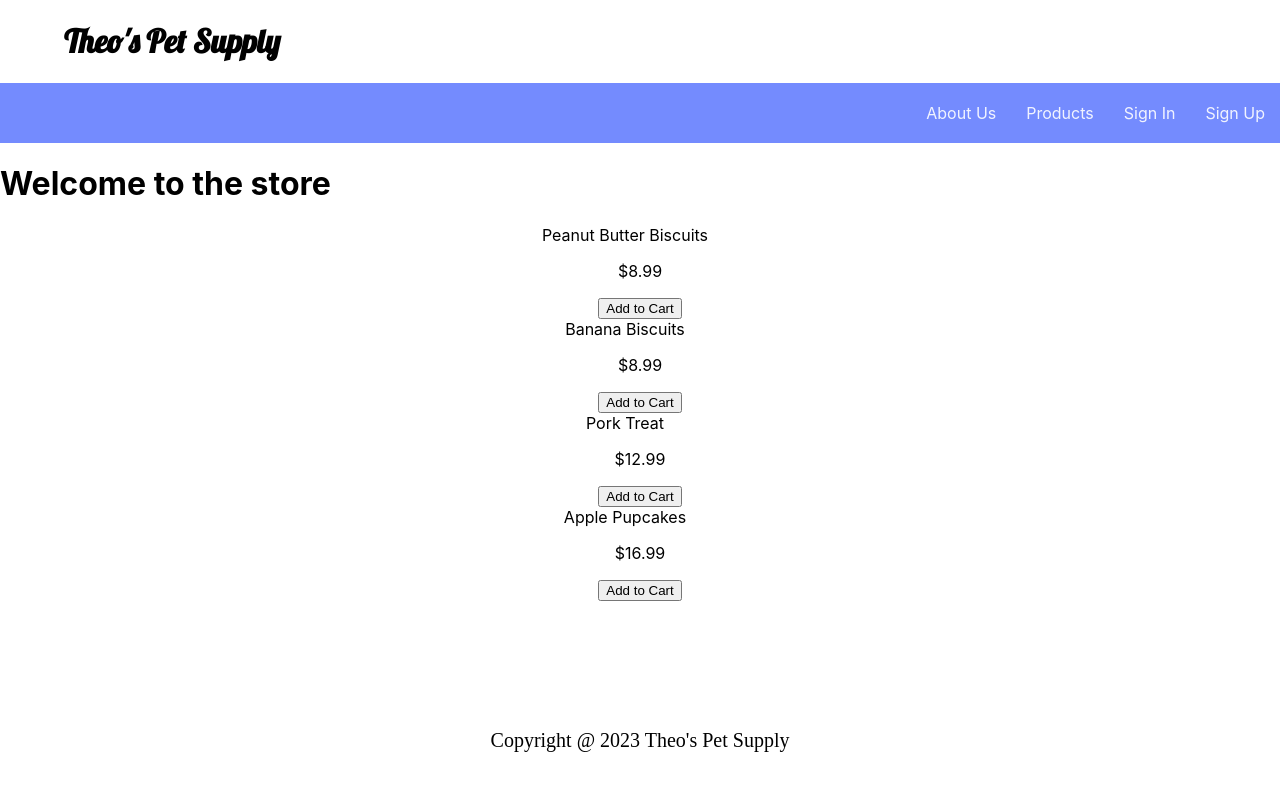
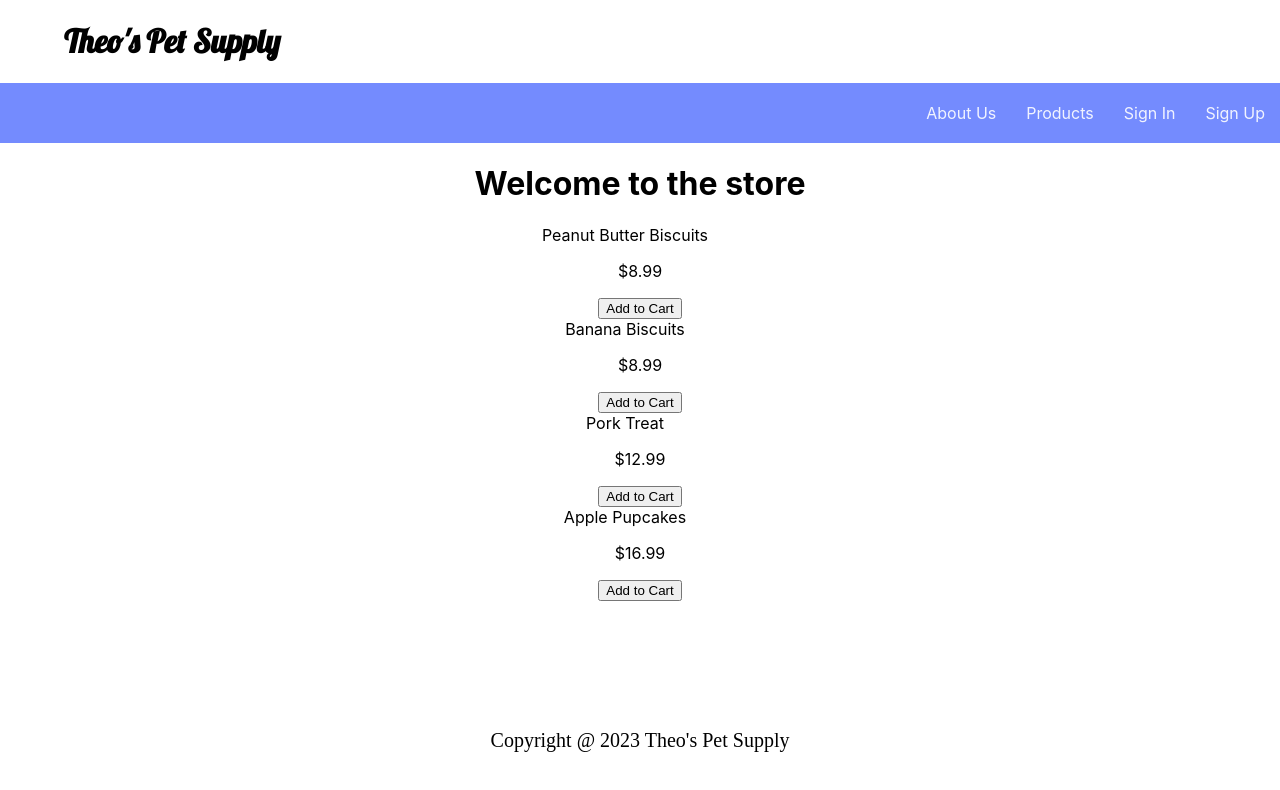
Before and after one commit to cassiewatsonn/Pet-Supply-Ecommerce-Store-, a React (Create React App) app in the folder client/: page /Products in a window 1280 px wide. Shown: the top 790 px of the page. Built offline with nearby package versions, Linux system fonts and the light colour scheme; a web font is replaced by a local one.

Commit message:
had to reinstall react-bootstrap, troubleshoot the store issues that were preventing rendering

```diff
--- a/client/package.json
+++ b/client/package.json
@@ -12,6 +12,7 @@
     "graphql": "^15.4.0",
     "jwt-decode": "^2.2.0",
     "react": "^16.13.1",
+    "react-bootstrap": "^2.7.2",
     "react-dom": "^16.13.1",
     "react-router-dom": "^6.2.1",
     "react-scripts": "5.0.1"
--- a/client/src/App.js
+++ b/client/src/App.js
@@ -51,7 +51,6 @@ const App = () => {
     return (
         <ApolloProvider client={client}>
             <CartProvider>
-
                 <Router>
                     <>
                         <Header />
@@ -65,6 +64,10 @@ const App = () => {
                             path="/Treats"
                             element={<Treats />}
                         /> */}
+                         <Route
+                                path="/"
+                                element={<AboutUs />}
+                            />
                             <Route
                                 path="/Products"
                                 element={<Store />}
--- a/client/src/CartContext.js
+++ b/client/src/CartContext.js
@@ -104,6 +104,3 @@ export function CartProvider({ children }) {
 
 
 export default CartProvider;
-
-//Context (cart, addToCart, removeCart)
-//Provider => gives your React app access to all the things in your context.
--- a/client/src/components/pages/Store.js
+++ b/client/src/components/pages/Store.js
@@ -1,22 +1,25 @@
-import { Row, Col } from 'react-bootstrap';
+import { Container, Row, Col } from 'react-bootstrap';
 import { productsArray } from '../../productStore';
 import ProductCard from '../ProductCard';
 import CartComponent from '../CartComponent';
 
 
 export default function Store() {
+    console.log(productsArray);
     return (
         <>
-        {/* <CartComponent></CartComponent> */}
-            <h1 algin="center" className='p-3'>Welcome to the store</h1>
+                    <Container>
+            <h1 align="center" className='p-3'>Welcome to the store</h1>
+            {/* <CartComponent></CartComponent> */}
             <Row xs={1} md={3} className='g-4'>
                 {productsArray.map((product, index) => (
                     <Col align="center" key={index}>
-                        <ProductCard product={product} />
+                        <ProductCard product={product}/>
                     </Col>
                 ))}
 
             </Row>
+            </Container>
         </>
     )
 }
--- a/client/src/productStore.js
+++ b/client/src/productStore.js
@@ -24,11 +24,12 @@ const productsArray = [
 
 function getProductData(id) {
     let productData = productsArray.find(product => product.id === id )
-    if (productData == undefined) {
+    if (productData === undefined) {
         console.log("product data does not exist" + id);
         return undefined;
     }
     return productData;
 }
 
+
 export { productsArray, getProductData} ;
--- a/package.json
+++ b/package.json
@@ -27,7 +27,6 @@
   "dependencies": {
     "express": "^4.18.2",
     "jwt-decode": "^3.1.2",
-    "react-router-dom": "^6.9.0",
-    "react-bootstrap": "^2.7.2"
+    "react-router-dom": "^6.9.0"
   }
 }
```
Lines whose indentation alone changed are shown as unchanged.
